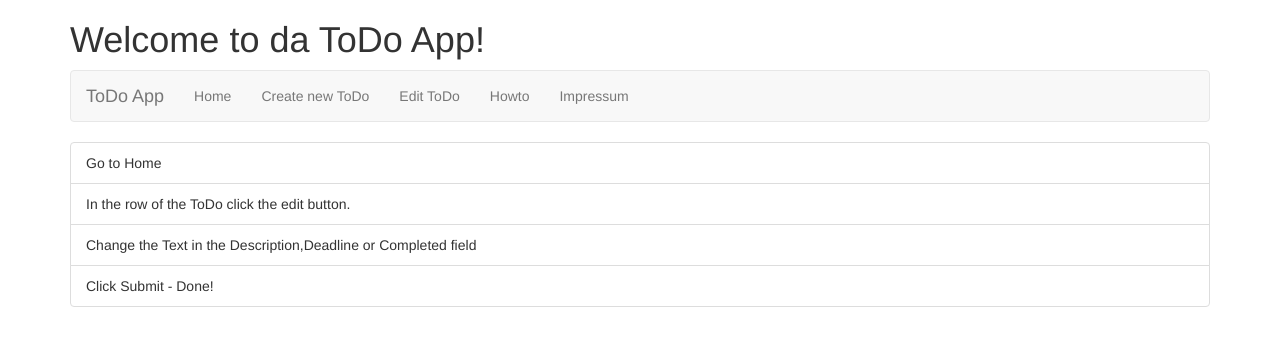
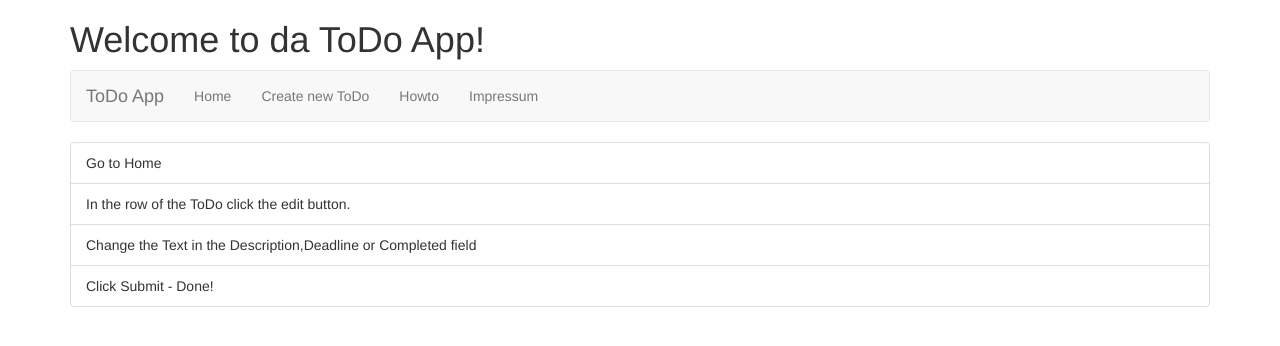
Before and after one commit to vincenttuberlin/hafg2, a Django app: page /todoapp/howto.html in a window 1280 px wide. Shown: the top 346 px of the page. Run offline with Django 3.2, Linux system fonts and the light colour scheme; some libraries are stand-ins or nearby versions.

Commit message:
edit tap entfernt

```diff
--- a/templates/todoapp/base.html
+++ b/templates/todoapp/base.html
@@ -40,11 +40,10 @@
       <a class="navbar-brand" href="#">ToDo App</a>
     </div>
     <ul class="nav navbar-nav">
-      <li><a href="index.html">Home</a></li>
-      <li><a href="createtodo.html">Create new ToDo</a></li>
-      <li><a href="edittodo.html">Edit ToDo</a></li>
-      <li><a href="howto.html">Howto</a></li>
-      <li><a href="impressum.html">Impressum</a></li>
+      <li><a href="/todoapp/index.html">Home</a></li>
+      <li><a href="/todoapp/createtodo.html">Create new ToDo</a></li>
+      <li><a href="/todoapp/howto.html">Howto</a></li>
+      <li><a href="/todoapp/impressum.html">Impressum</a></li>
     </ul>
   </div>
 </nav>
```
